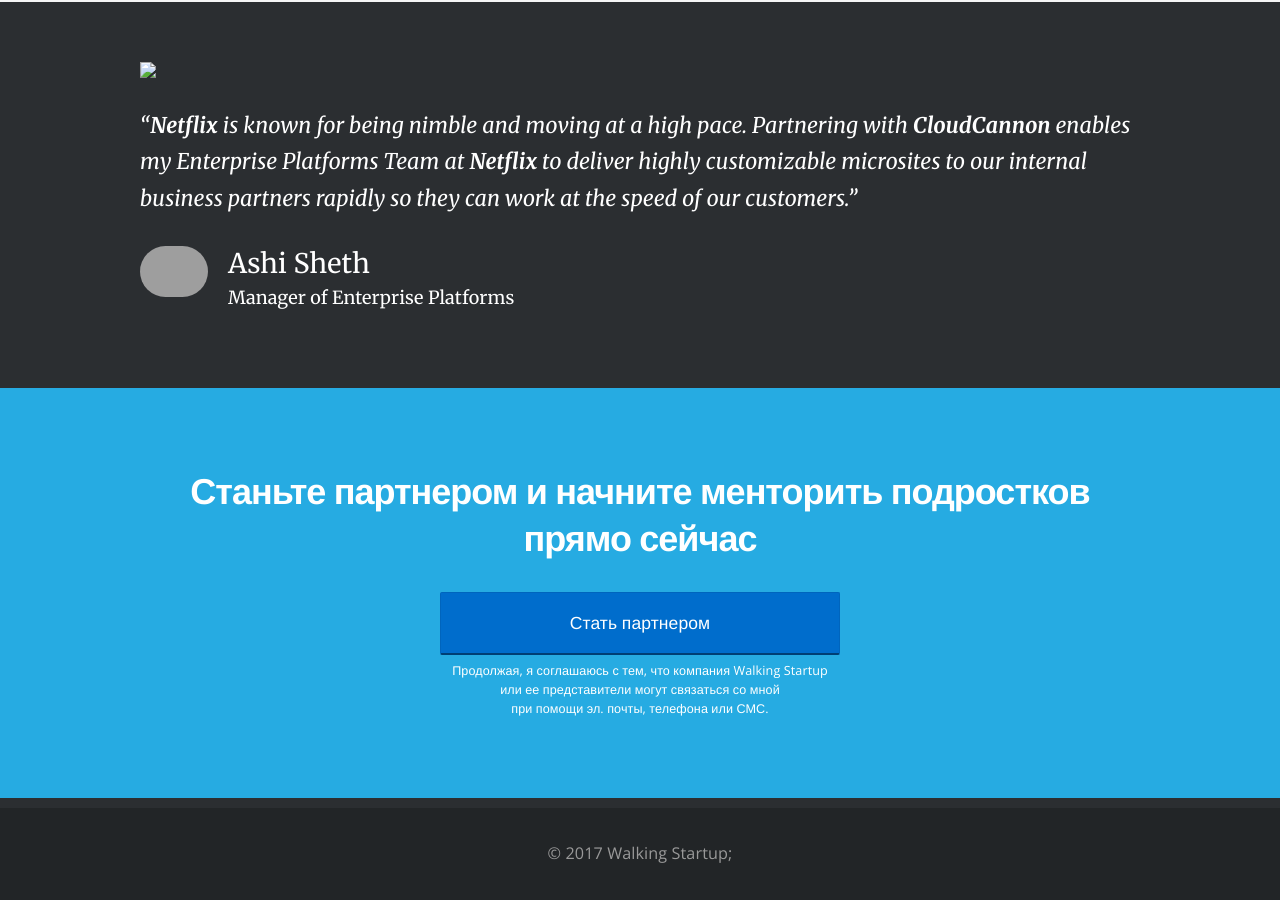
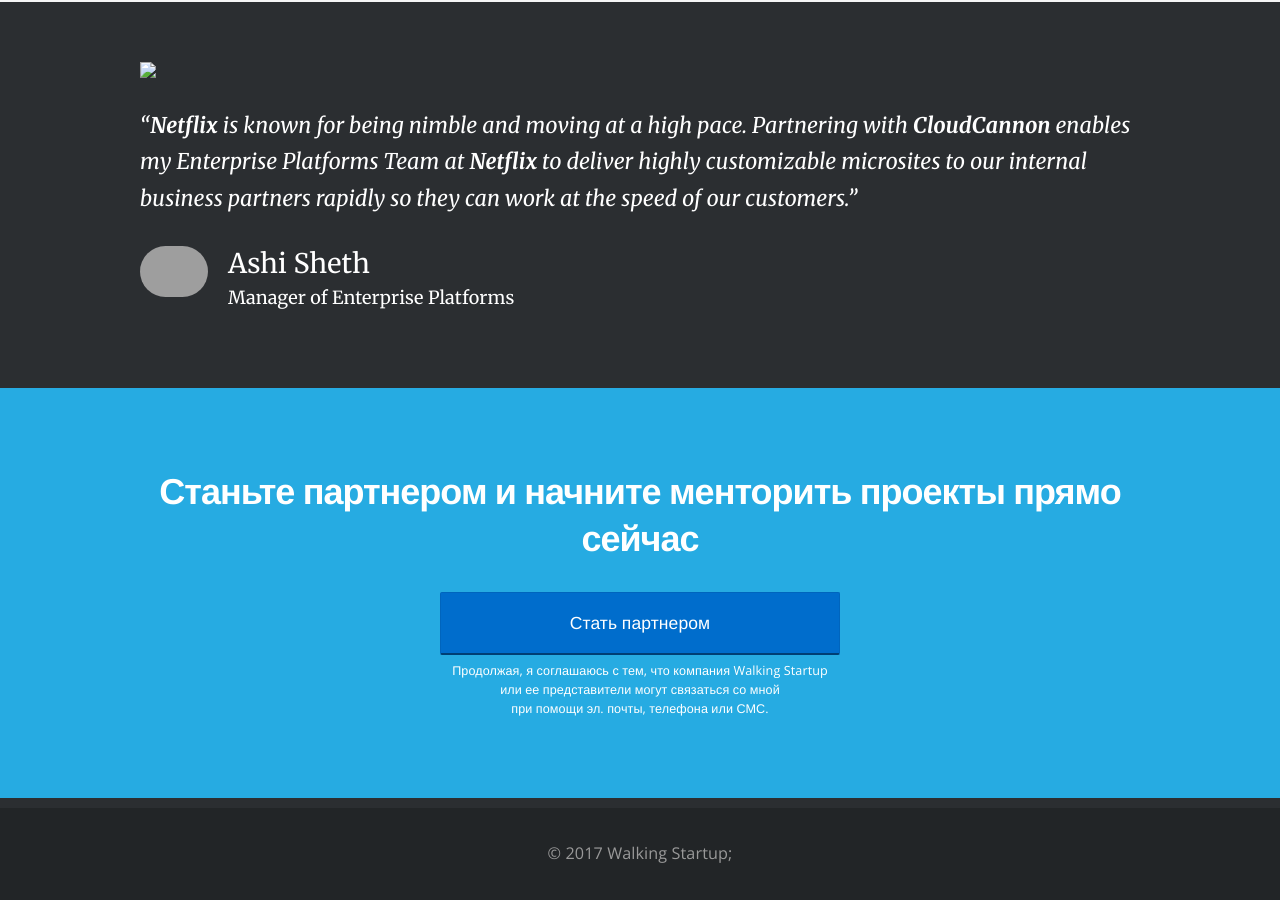
Before and after one commit to RakhimyanTim/partner.ws.github.io, a Jekyll site: the page built from pages/index.html, in a window 1280 px wide and 900 px high, scrolled down 1098 px. Built offline with Jekyll 4.4.1, drawn with Linux system fonts in a browser that asks for light colours; nearby versions of some CDN libraries.

Commit message:
Update index.html

```diff
--- a/pages/index.html
+++ b/pages/index.html
@@ -56,7 +56,7 @@
 
 <section class="bright-section centered">
 	<div class="container">
-		<h2>Станьте партнером и начните менторить подростков прямо сейчас </h2>
+		<h2>Станьте партнером и начните менторить проекты прямо сейчас </h2>
 		<p style="margin:0;"><a href="https://goo.gl/forms/Qqz8WIiHYNwmoeQU2" class="btn btn-primary btn-large btn-block btn-centered sign-up">Стать партнером</a>
 		<span class="btn-sub-text new-content">Продолжая, я соглашаюсь с тем, что компания Walking Startup <br> или ее представители могут связаться со мной <br>при помощи эл. почты, телефона или СМС.</span></p>
 	</div>
```
